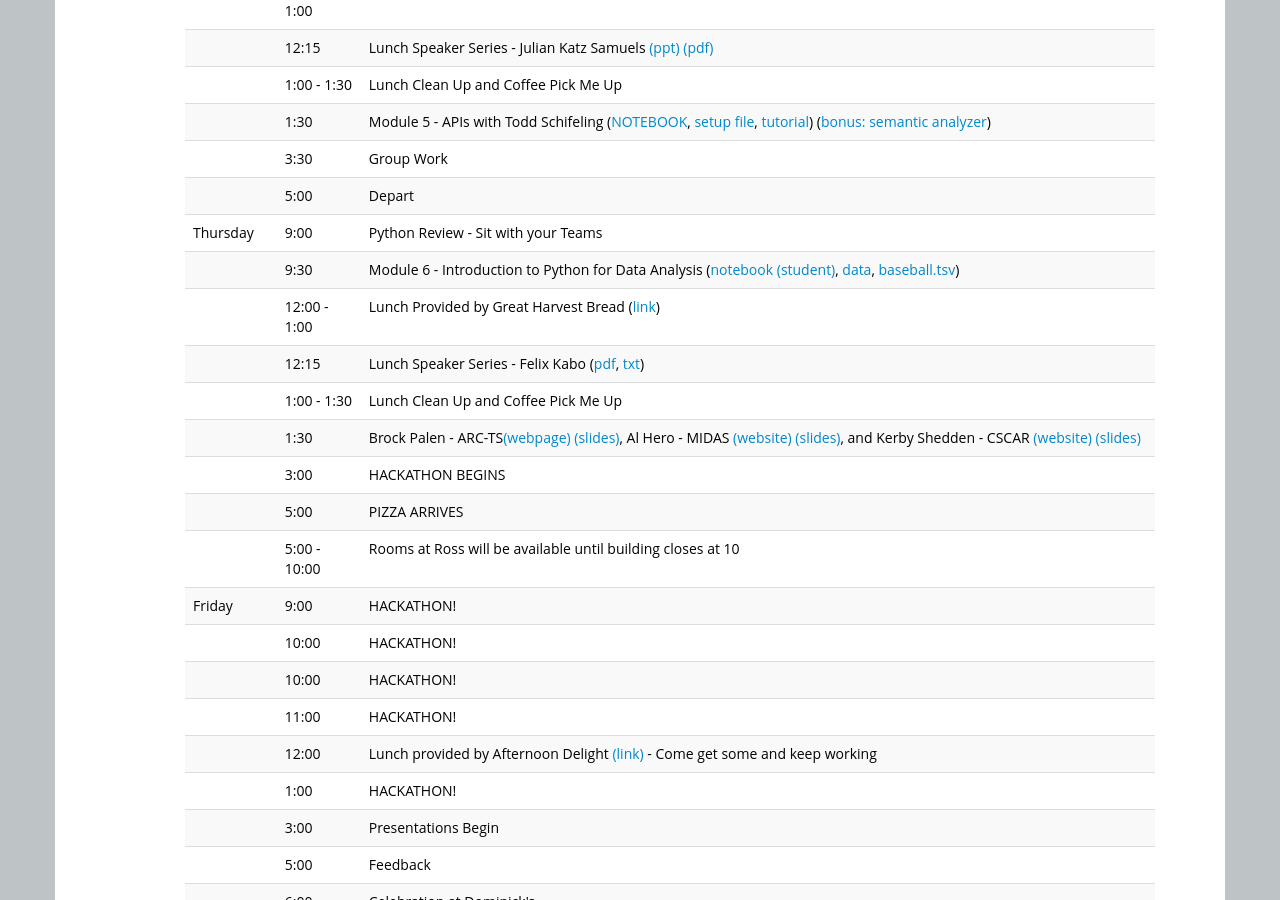
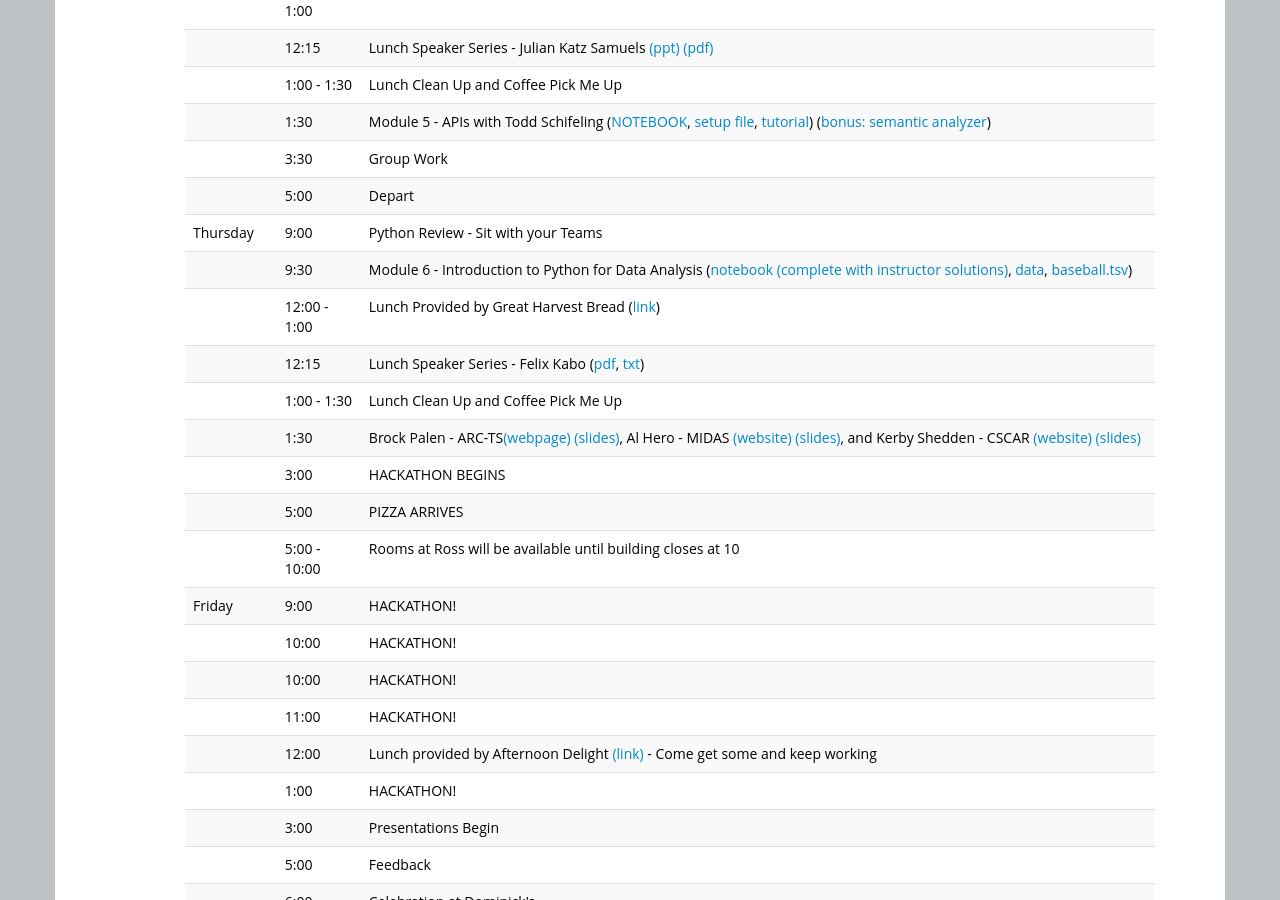
Before and after one commit to ICOSBigDataCamp/2018-summer-camp, a Jekyll site: the page built from index.html, in a window 1280 px wide and 900 px high, scrolled down 1955 px. Built offline with Jekyll 4.4.1, drawn with Linux system fonts in a browser that asks for light colours.

Commit message:
Create index.html
updated html

```diff
--- a/index.html
+++ b/index.html
@@ -175,7 +175,7 @@ Organizing committee: Jerry Davis, H. V. Jagadish, Cliff Lampe, and Brian Noble
   <tr> <td></td>       <td>5:00</td>   <td>Depart</td> </tr>
 
   <tr> <td>Thursday</td><td>9:00</td>    <td>Python Review - Sit with your Teams</td> </tr>
-  <tr> <td></td>       <td>9:30</td>    <td>Module 6 - Introduction to Python for Data Analysis (<a href="pandas/ICOS_Big_Data_Camp_Data_Analysis_students.ipynb">notebook (student)</a>, <a href="pandas/MLB.zip">data</a>, <a href="slides/baseball.tsv">baseball.tsv</a>)</td> </tr>
+  <tr> <td></td>       <td>9:30</td>    <td>Module 6 - Introduction to Python for Data Analysis (<a href="pandas/ICOS Big Data Camp Data Analysis (For presentation).ipynb">notebook (complete with instructor solutions)</a>, <a href="pandas/MLB.zip">data</a>, <a href="slides/baseball.tsv">baseball.tsv</a>)</td> </tr>
   <tr> <td></td>       <td>12:00 - 1:00 </td>   <td>Lunch Provided by Great Harvest Bread (<a href="http://annarbormi.greatharvestbread.com/">link</a>)</td> </tr>
   <tr> <td></td>       <td>12:15</td>   <td>Lunch Speaker Series - Felix Kabo (<a href="slides/Kabo SQL Vignettes 06082017.pdf">pdf</a>, <a href="slides/Kabo Locations Data 06072017.txt">txt</a>)</td> </tr>
   <tr> <td></td>       <td>1:00 - 1:30</td>    <td>Lunch Clean Up and Coffee Pick Me Up</td> </tr>
```
